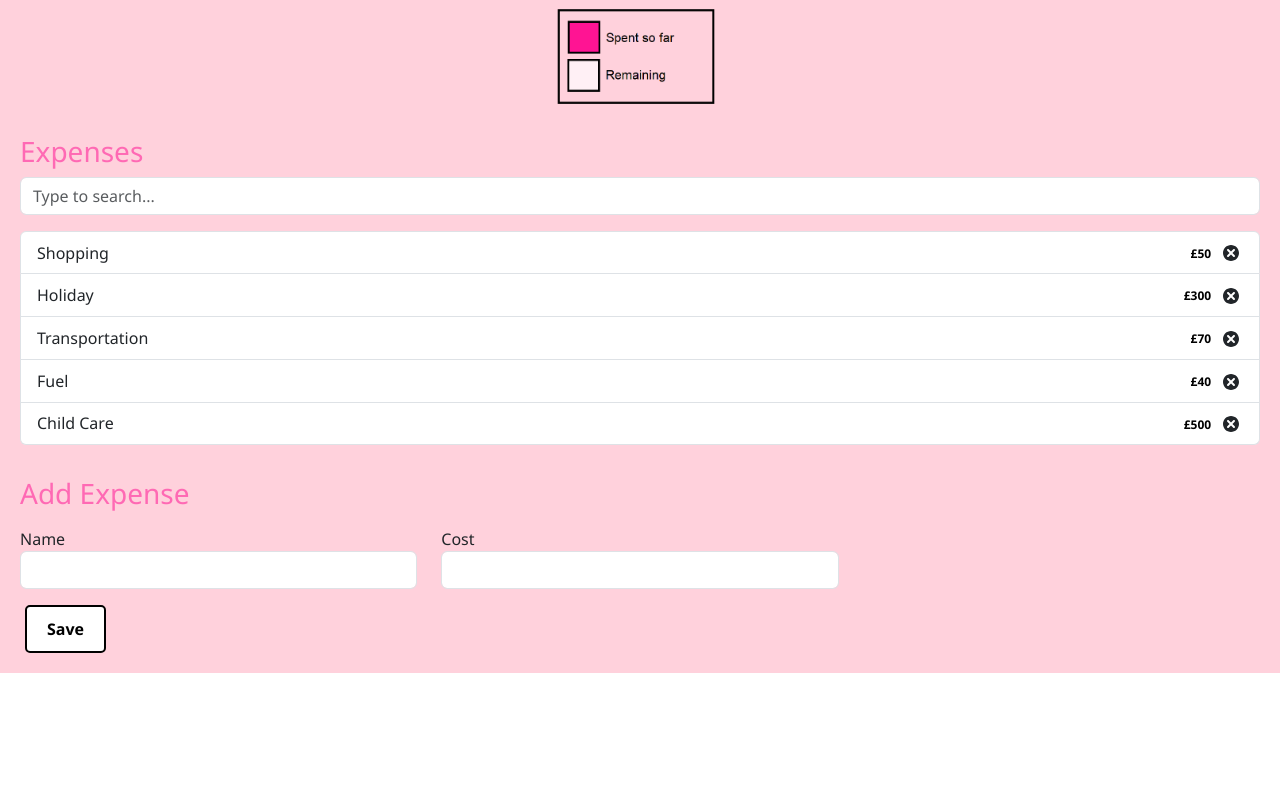
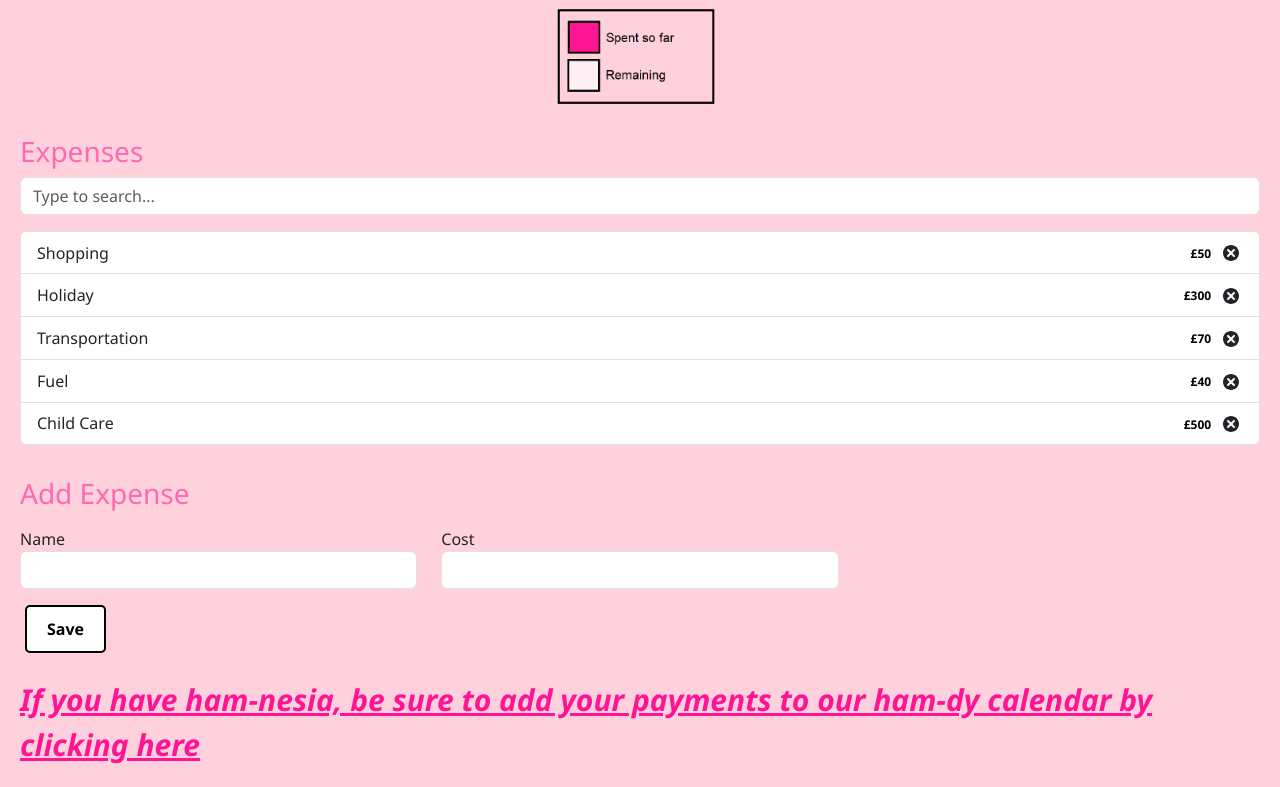
Before and after one commit to Anna-Elisabeth/PiggyBankFE, a React (Create React App) app: page /planner in a window 1280 px wide. Shown: the part 705-1492 px from the top of the page. Before the commit the page ends 1378 px from the top, so only its background shows below. Built offline with nearby package versions, Linux system fonts and the light colour scheme.

Commit message:
link to calendar added

```diff
--- a/src/components/budgetPlanner/Planner.jsx
+++ b/src/components/budgetPlanner/Planner.jsx
@@ -56,8 +56,12 @@ function Planner() {
             <AddExpenseForm />
           </div>
         </div>
+        <br></br>
+        <a href="http://localhost:3000/mycalendar" style={{fontSize:"30px", color:"rgba(255, 20, 147"}}><strong><i>If you have ham-nesia, be sure to add your payments to our ham-dy calendar by clicking here</i></strong></a>
       </div>
     </AppProvider>
+
+
 
 
 
```
